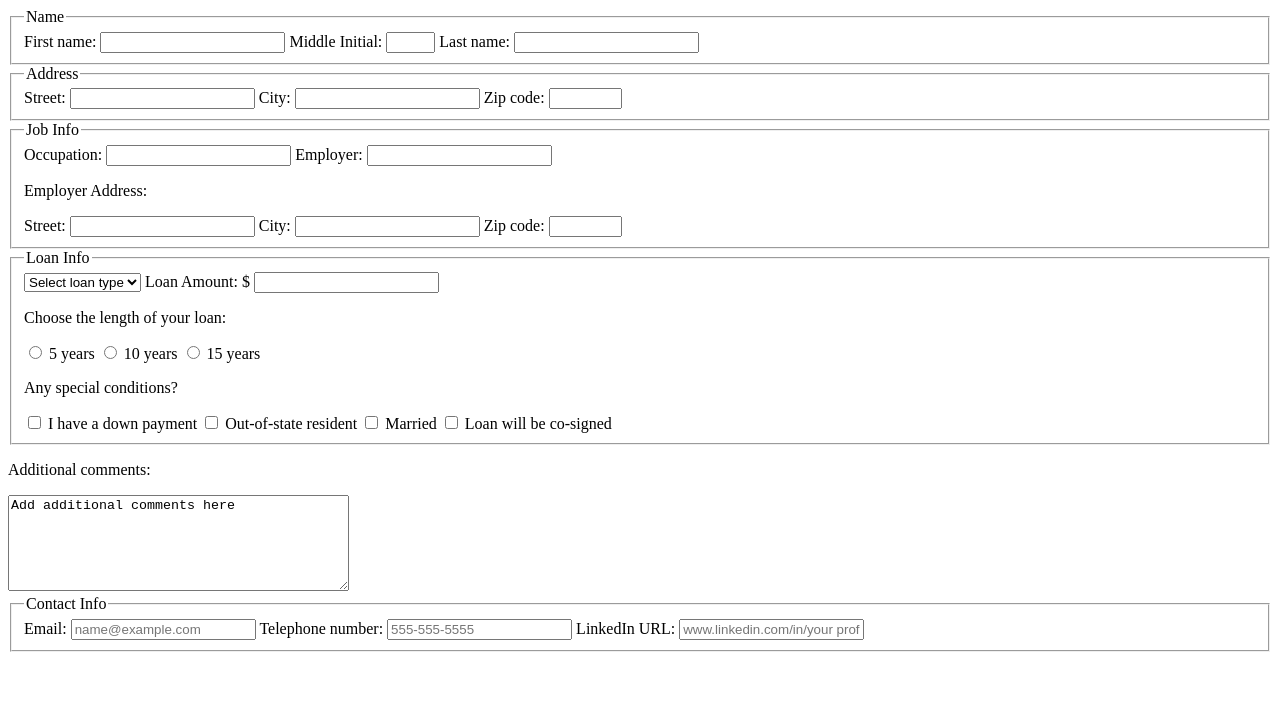
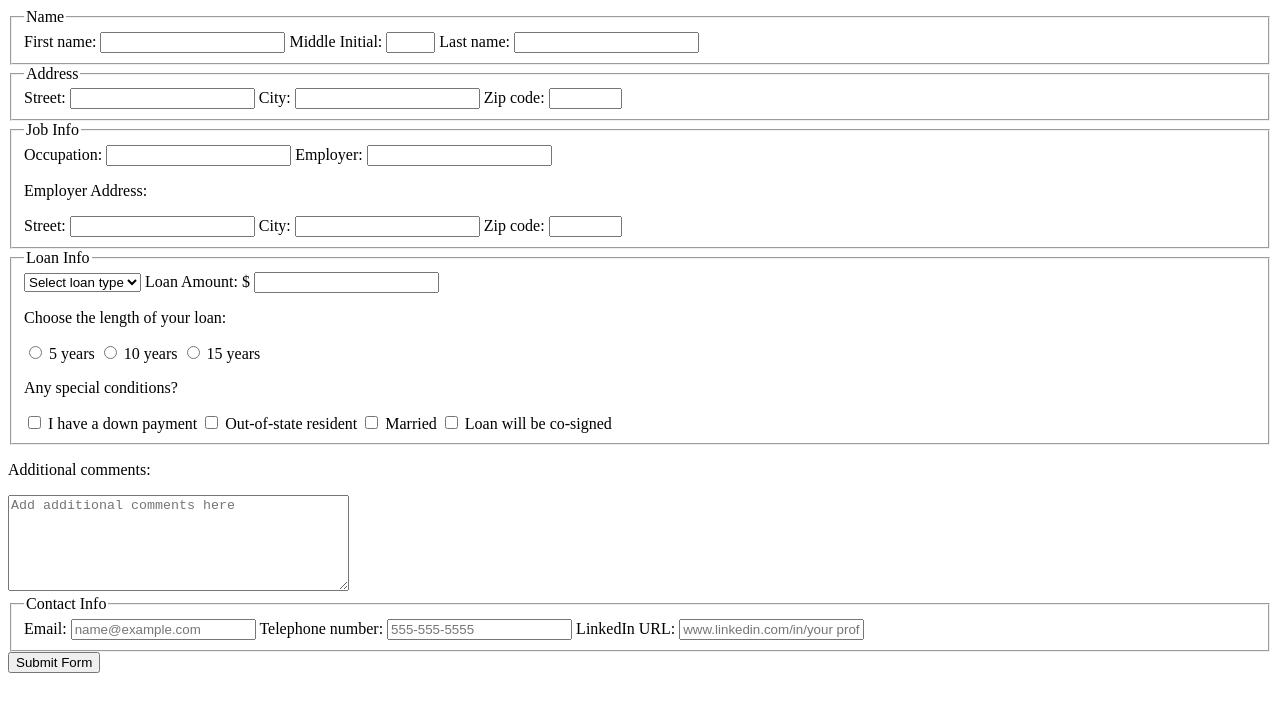
Before and after one commit to JohnDHamm/bankForm-exercise, a plain HTML site: page index.html in a window 1280 px wide. Drawn offline with Linux system fonts and the light colour scheme.

Commit message:
added submit button

```diff
--- a/index.html
+++ b/index.html
@@ -68,7 +68,7 @@
 		<label for="coSign">Loan will be co-signed</label>
 	</fieldset>
 	<p>Additional comments:</p>
-	<textarea name="comments" rows="6" cols="40">Add additional comments here</textarea>
+	<textarea name="comments" rows="6" cols="40" placeholder="Add additional comments here"></textarea>
 	<fieldset>
 		<legend>Contact Info</legend>
 		<label for="e-mail">Email: </label>
@@ -78,5 +78,6 @@
 		<label for="linkedIn">LinkedIn URL: </label>
 		<input type="url" id="linkedIn" placeholder="www.linkedin.com/in/your profile">
 	</fieldset>
+	<button>Submit Form</button>
 </body>
 </html>
```
